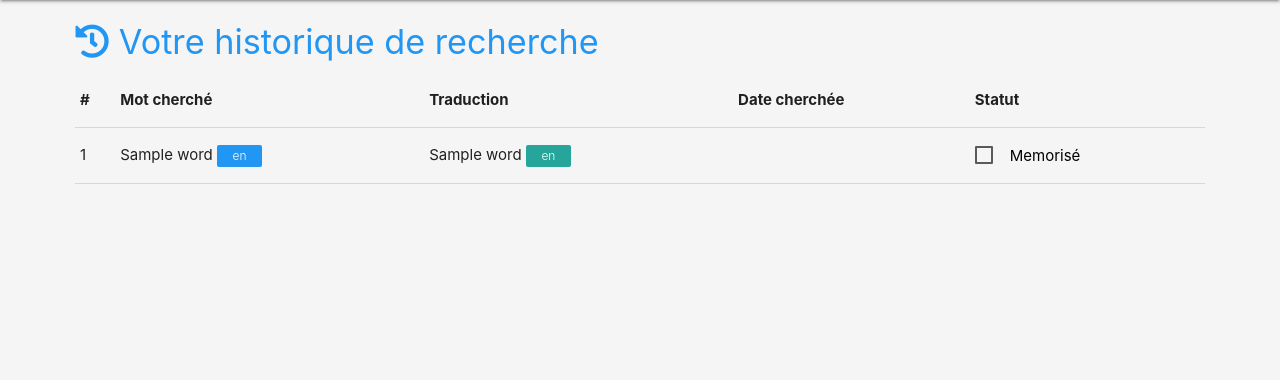
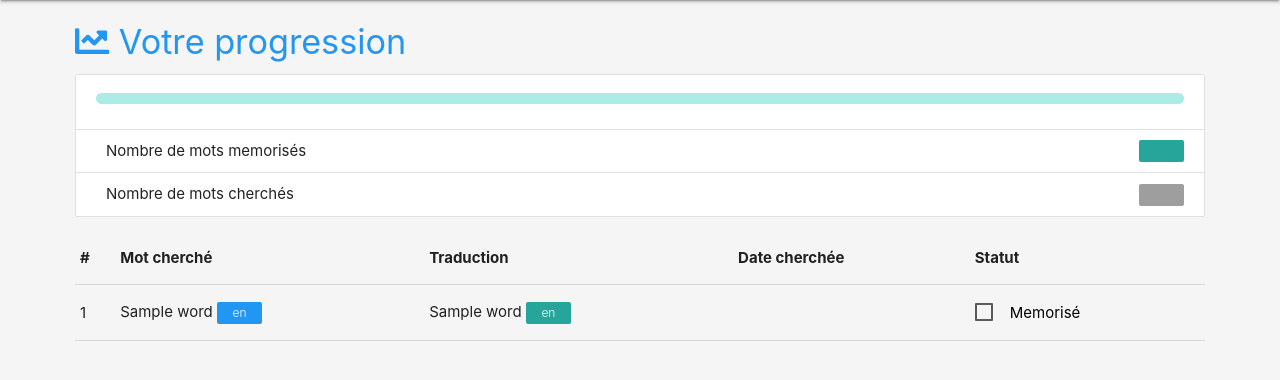
Before and after one commit to thediaf/Djangou, a Symfony app: template templates/history/index.html.twig in a window 1280 px wide. Shown: the part 64-444 px from the top of the page. Run offline with Twig, Linux system fonts and the light colour scheme; the template is opened without the code that fills it: most values are stand-ins (such as "Sample title", 1, 10 or a date in 2020); some libraries are stand-ins or nearby versions.

Commit message:
Add user progression

```diff
--- a/public/css/style.css
+++ b/public/css/style.css
@@ -74,3 +74,8 @@ nav {
     background-color: #212121;
     color: aliceblue !important;
 } */
+
+.progress {
+    height: .75rem;
+    border-radius: .5rem;
+}
--- a/src/Entity/History.php
+++ b/src/Entity/History.php
@@ -106,7 +106,7 @@ class History
         return $this;
     }
 
-    public function getIsMemorised(): bool
+    public function isMemorised(): bool
     {
         return $this->isMemorised;
     }
--- a/templates/history/index.html.twig
+++ b/templates/history/index.html.twig
@@ -1,15 +1,30 @@
 {% extends 'base.html.twig' %}
 
-{% block title %}Votre historique de recherche{% endblock %}
+{% block title %}Progression{% endblock %}
 
 {% block body %}
     <h4 class="blue-text">
-        <i class="fa fa-history"></i>
-        Votre historique de recherche
+        <i class="fa fa-chart-line"></i>
+        Votre progression
     </h4>
 
     {% if histories %}
-    <table class="table">
+
+    <ul class="collection with-header">
+        <li class="collection-header">
+            <div class="progress">
+                <div class="determinate blue" style="width: {{ app.user.progression }}%"></div>
+            </div>
+        </li>
+        <li class="collection-item">
+            <div>Nombre de mots memorisés<a href="#!" class="secondary-content"><span class="badge new" data-badge-caption="{{ app.user.histories.count }}"></span></a></div>
+        </li>
+        <li class="collection-item">
+            <div>Nombre de mots cherchés<a href="#!" class="secondary-content"><span class="badge new grey" data-badge-caption="{{ app.user.memorized }}"></span></a></div>
+        </li>
+    </ul>
+
+    <table class="highlight">
         <thead>
             <tr>
                 <th>#</th>
@@ -49,7 +64,7 @@
         </tbody>
     </table>
     {% else %}
-        <p class="alert alert-info">Votre historique de recherche est vide.</p>
+        <p class="alert alert-info">Vous n'avez pas encore cherché de mots.</p>
     {% endif %}
 {% endblock %}
 
@@ -79,12 +94,13 @@
                         }
                     })
                     .done(function(data) {
-                        if(data === true) {
+                        if(data.success === true) {
                             if(isMemorized) {
                                 label.removeClass('black-text').addClass('green-text');
                             } else {
                                 label.removeClass('green-text').addClass('black-text');
                             }
+                            $('.progress .determinate').attr('style', `width: ${data.progression}%;`);
                         } else {
                             console.log(data);
                         }
```
Also changed, not shown: src/Controller/HistoryController.php (+7 -2 lines), src/Entity/User.php (+18 -0 lines).
